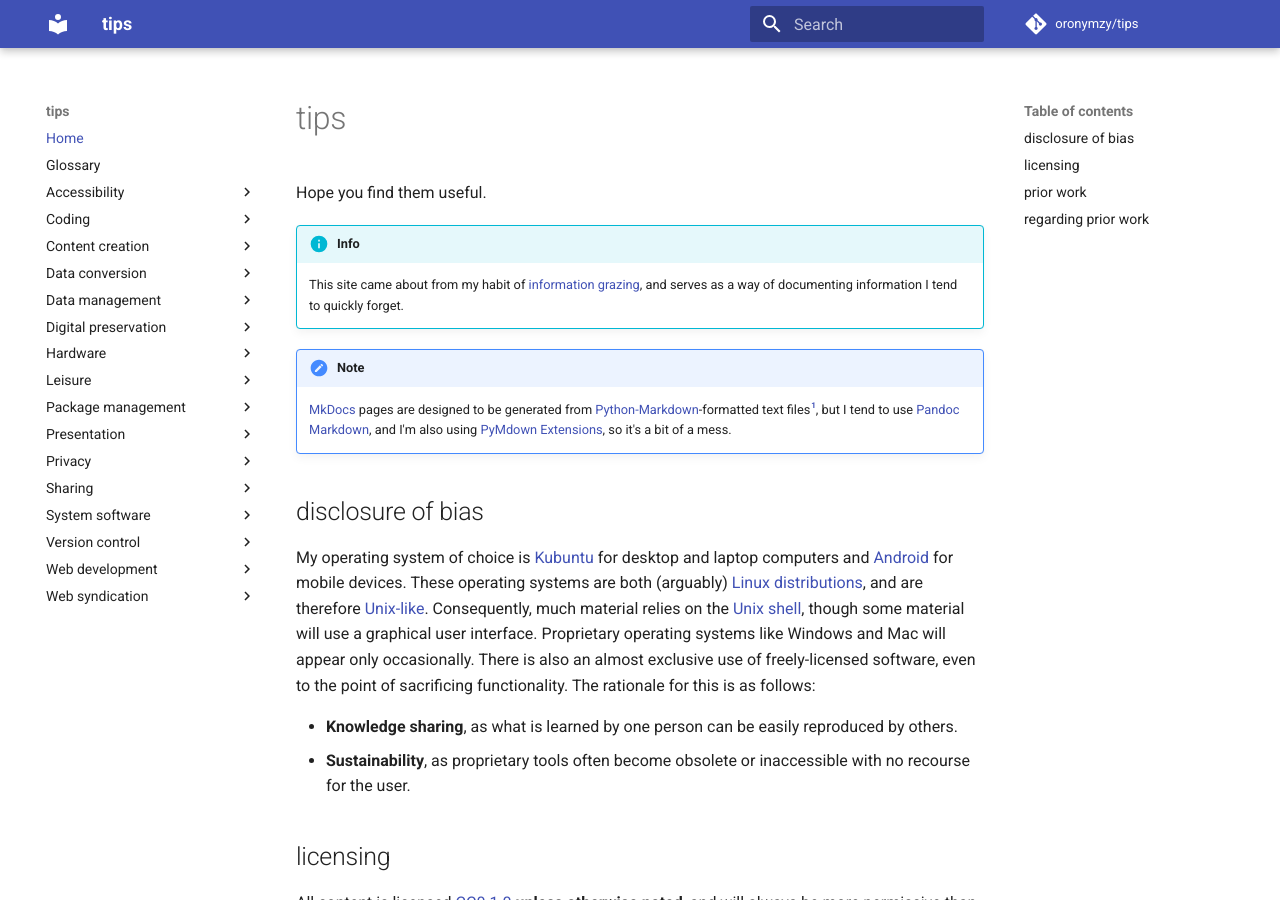
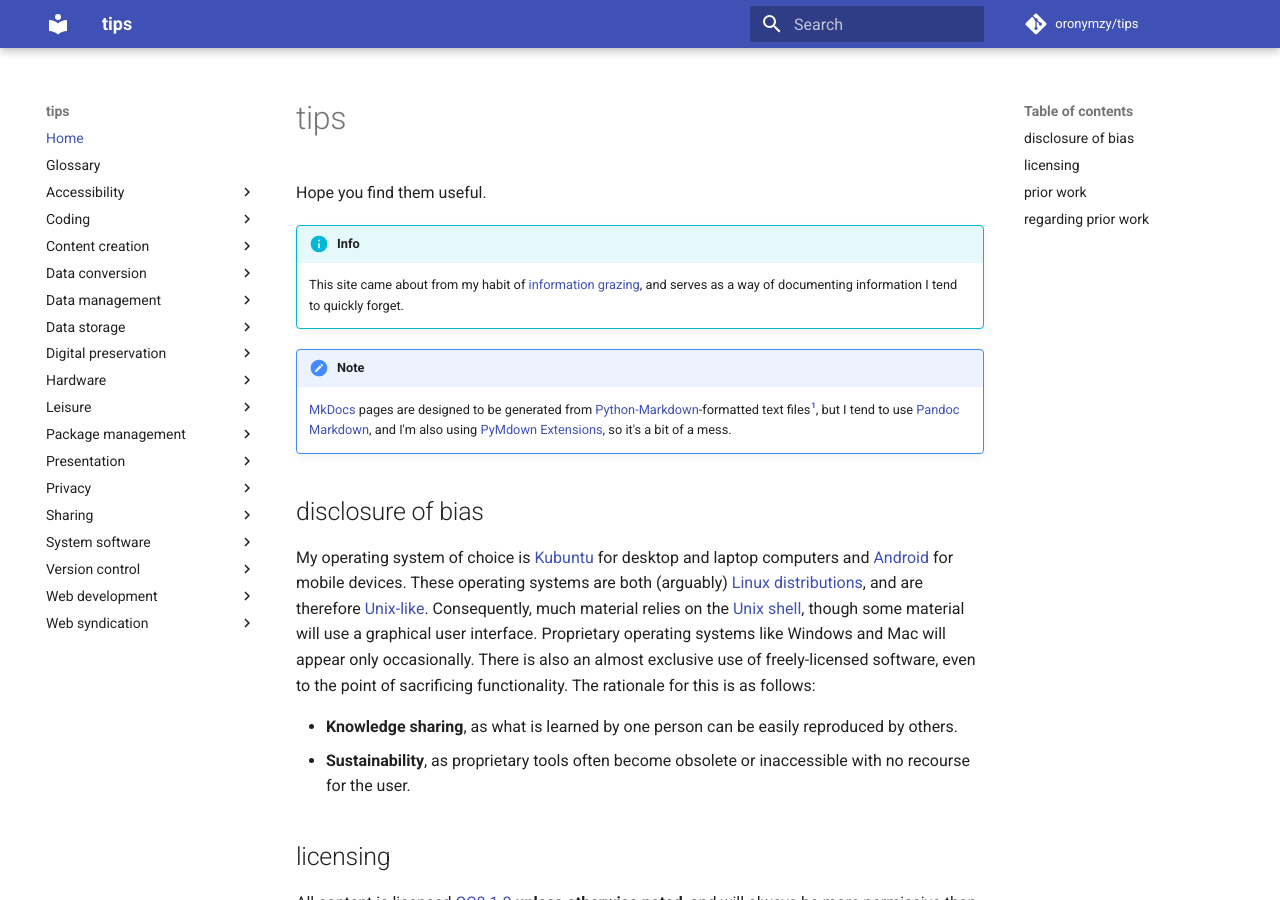
Before and after one commit to oronymzy/tips, an MkDocs documentation site: the page built from docs/README.md, in a window 1280 px wide and 900 px high. Built offline with MkDocs 1.6.1 and Material for MkDocs 9.7.7, drawn with Linux system fonts in a browser that asks for light colours; comment, search, counter and statistics services are not loaded.

Commit message:
Add category, add page
Add 'Data storage' category.
Add 'maximizing data integrity' page in 'Data storage' category.

```diff
--- a/mkdocs.yml
+++ b/mkdocs.yml
@@ -36,6 +36,8 @@ nav:
     - testing for the existence of a file: 'tstfile.md'
     - using Duc: 'usngDuc.md'
     - using yq: 'usingyq.md'
+  - Data storage:
+    - maximizing data integrity: 'mxdatai.md'
   - Digital preservation:
     - archiving files: 'arcvfle.md'
     - collecting music from the Free Music Archive: 'cmscFMA.md'
```
